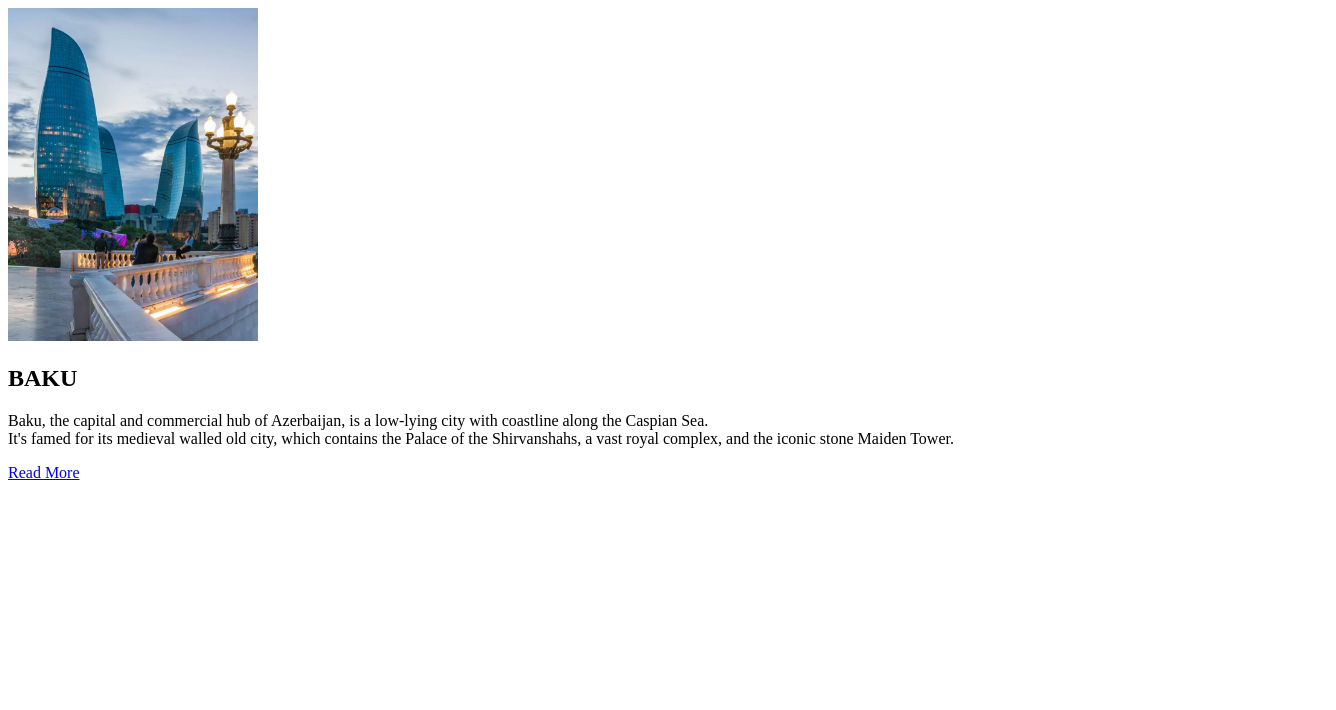
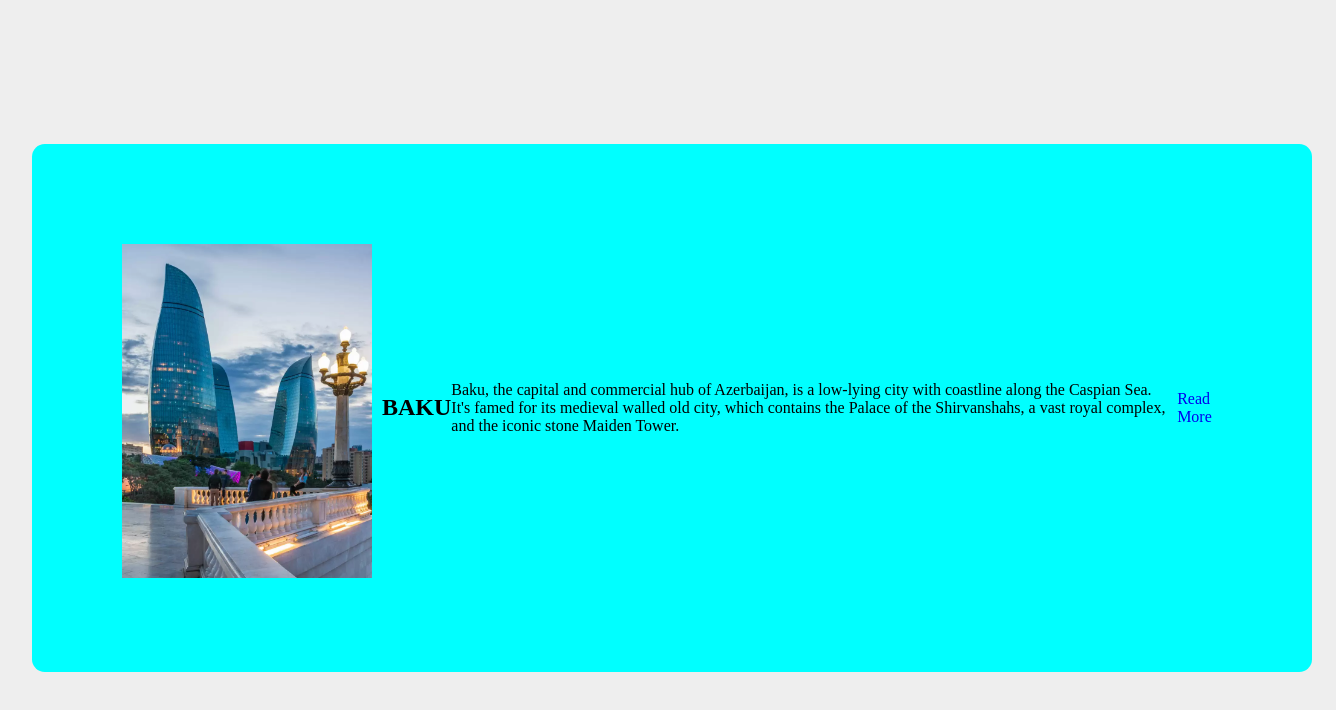
Before and after one commit to Samirza0912/html_css_postcard, a plain HTML site: page index.html in a window 1280 px wide. Shown: the whole page, 1336 px wide, since content can reach past the window. Drawn offline with Linux system fonts and the light colour scheme.

Commit message:
feat:format

```diff
--- a/index.css
+++ /dev/null
@@ -1,8 +0,0 @@
-.postcard{
-    width: 100%;
-    max-width: 95rem;
-    padding: 4rem;
-    display: flex;
-    align-items: center;
-    border-radius: .8rem;
-}
--- a/index.html
+++ b/index.html
@@ -4,12 +4,16 @@
     <meta charset="UTF-8">
     <meta http-equiv="X-UA-Compatible" content="IE=edge">
     <meta name="viewport" content="width=device-width, initial-scale=1.0">
+    <link rel="stylesheet" href="style.css">
     <title>Postcard</title>
 </head>
+<style>a :hover{
+    background-color: black;
+}</style>
 <body>
 <div class="postcard">
     <div class="cardimg"> <img src="./photoes/flatten.webp" alt="Baku" width="250"></div>
-<h2 class="content"> BAKU</h2>
+<h2 class="content"> BAKU</h2> <br>
 <p class="cityinfo">Baku, the capital and commercial hub of Azerbaijan, is a low-lying city with coastline along the Caspian Sea. <br> It's famed for its medieval walled old city, which contains the Palace of the Shirvanshahs, a vast royal complex, and the iconic stone Maiden Tower.</p>
 <a href="#">Read More</a>
 </div>
--- /dev/null
+++ b/style.css
@@ -0,0 +1,33 @@
+::before,
+::after{
+    margin: 0;
+    padding: o;
+    box-sizing: border-box;
+}
+body{
+    width: 100%;
+    height: 100vh;
+    display: flex ;
+    align-items: center;
+    justify-content: center;
+    background-color:#eee ;
+    padding: 0 1.5rem;
+}
+.postcard{
+    width: 100%;
+    max-width: 98rem;
+    padding: 5rem;
+    background-color: aqua;
+    display: flex;
+    align-items: center;
+    border-radius: .8rem;
+}
+.postcard .cardimg{
+    margin: 10px;
+    padding-top: 10px;
+}
+a:hover {
+    background-color: yellow;
+    text-decoration: none;
+  }
+  a:link { text-decoration: none; }
```
